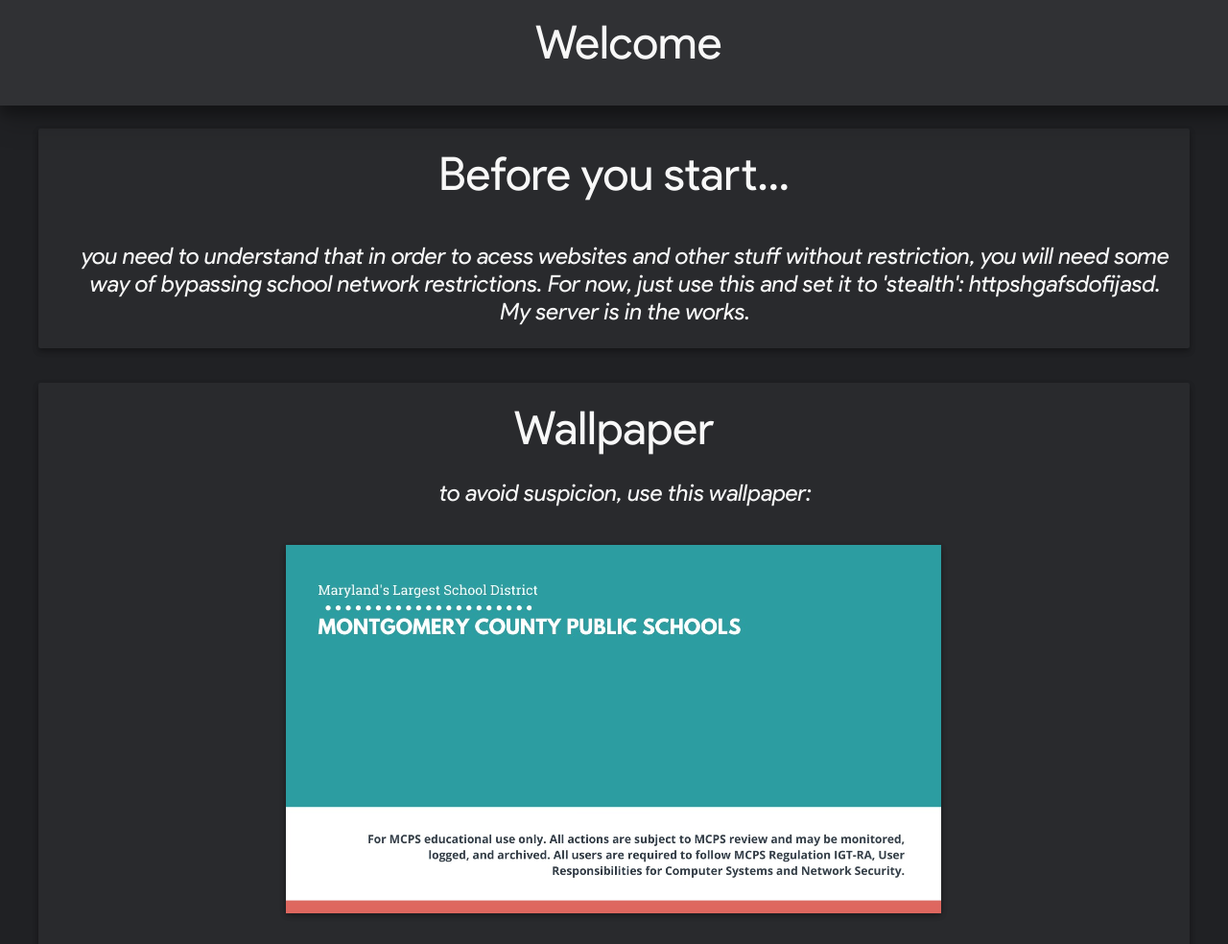
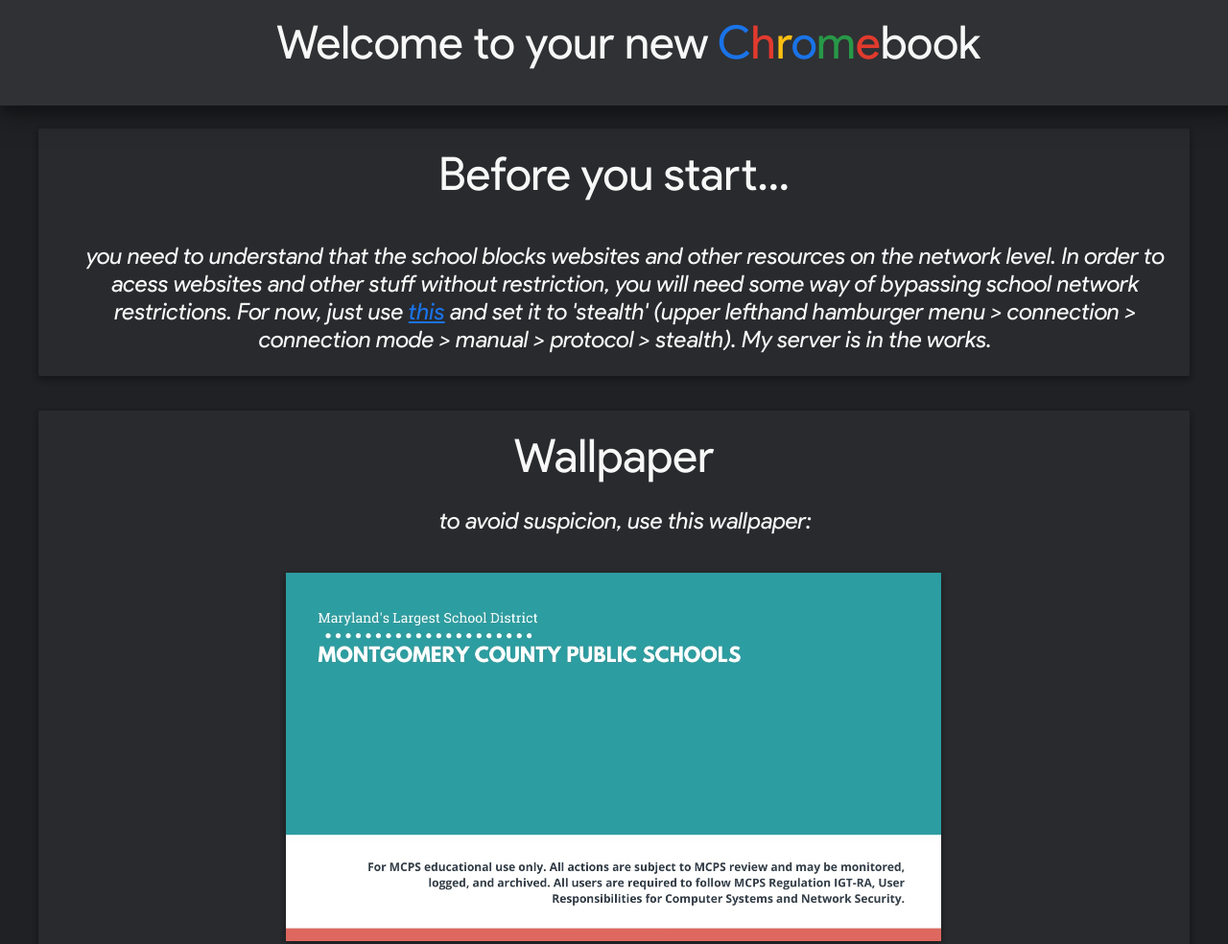
Before and after one commit to ember3141/welcome, a plain HTML site: page index.html in a window 1280 px wide. Shown: the top 984 px of the page at 96% size. Drawn offline with Linux system fonts and the light colour scheme.

Commit message:
modified:   css/style.css 	modified:   index.html

```diff
--- a/css/style.css
+++ b/css/style.css
@@ -78,3 +78,23 @@
 .download:hover {
     box-shadow: 0 19px 38px rgba(0,0,0,0.30), 0 15px 12px rgba(0,0,0,0.22);
 }
+
+red {
+  color:#e23a2e;
+}
+
+green {
+    color:#279847;
+}
+
+yellow {
+    color:#fbbf12;
+}
+
+blue {
+    color:#1a73e8;
+}
+
+a{
+    color:#1a73e8;
+}
--- a/index.html
+++ b/index.html
@@ -11,7 +11,7 @@
         <h>Before you start...</h>
         <br>
         <br>
-        <p>you need to understand that in order to acess websites and other stuff without restriction, you will need some way of bypassing school network restrictions. For now, just use this and set it to 'stealth': httpshgafsdofijasd. My server is in the works.</p>
+        <p>you need to understand that the school blocks websites and other resources on the network level. In order to acess websites and other stuff without restriction, you will need some way of bypassing school network restrictions. For now, just use <a href="https://play.google.com/store/apps/details?id=com.windscribe.vpn&hl=en_US&gl=US">this</a> and set it to 'stealth' (upper lefthand hamburger menu > connection > connection mode > manual > protocol > stealth). My server is in the works.</p>
     </card>
     <card>
         <br>
@@ -35,7 +35,7 @@
     </card>
 
     <div id="heading">
-        <h>Welcome</h>
+        <h>Welcome to your new <blue>C</blue><red>h</red><yellow>r</yellow><blue>o</blue><green>m</green><red>e</red>book</h>
     </div>
 </center>
 </body>
```
